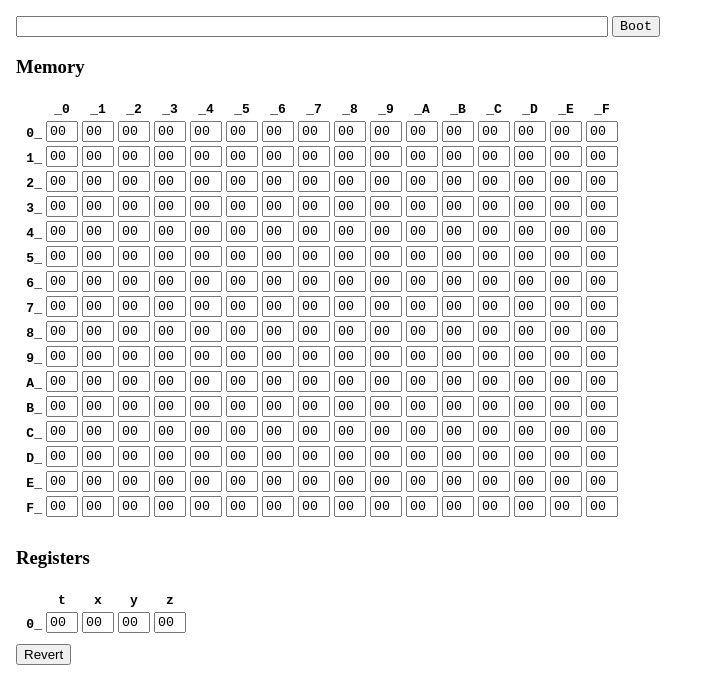
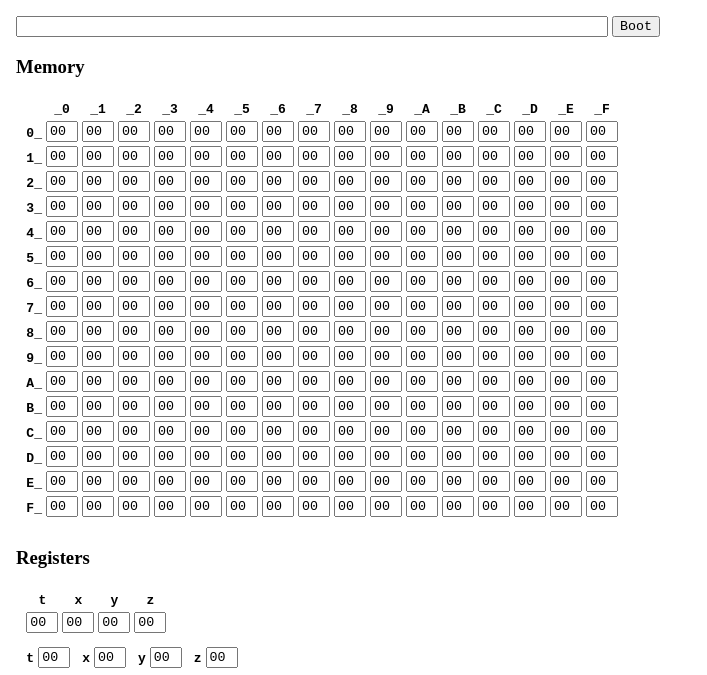
Before and after one commit to dalnefre/8bit_toy, a plain HTML site: page docs/index.html in a window 1280 px wide. Shown: the top 675 px of the page, without its empty margins (0-707 px from the left). Drawn offline with Linux system fonts and the light colour scheme.

Commit message:
compare register display layouts

```diff
--- a/docs/index.html
+++ b/docs/index.html
@@ -365,17 +365,30 @@ input {
     <h3>Registers</h3>
     <table>
       <tr>
-        <th></th>
         <th><code>t</code></th>
         <th><code>x</code></th>
         <th><code>y</code></th>
         <th><code>z</code></th>
       </tr>
       <tr>
-        <th><code>0_</code></th>
         <td><input id="reg_t" size="2" value="00" /></td>
         <td><input id="reg_x" size="2" value="00" /></td>
         <td><input id="reg_y" size="2" value="00" /></td>
+        <td><input id="reg_z" size="2" value="00" /></td>
+      </tr>
+    </table>
+    <table>
+      <tr>
+        <th><code>t</code></th>
+        <td><input id="reg_t" size="2" value="00" /></td>
+        <th>&nbsp;</th>
+        <th><code>x</code></th>
+        <td><input id="reg_x" size="2" value="00" /></td>
+        <th>&nbsp;</th>
+        <th><code>y</code></th>
+        <td><input id="reg_y" size="2" value="00" /></td>
+        <th>&nbsp;</th>
+        <th><code>z</code></th>
         <td><input id="reg_z" size="2" value="00" /></td>
       </tr>
     </table>
```
